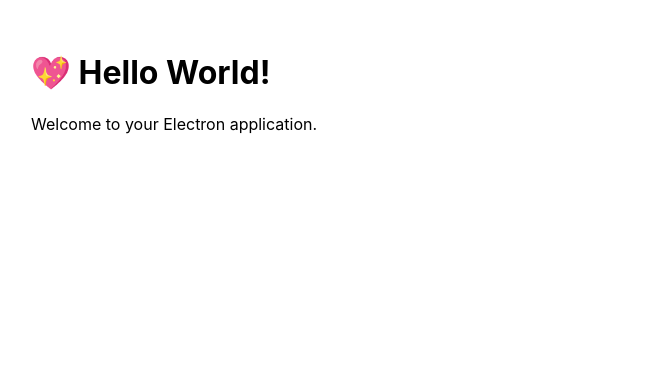
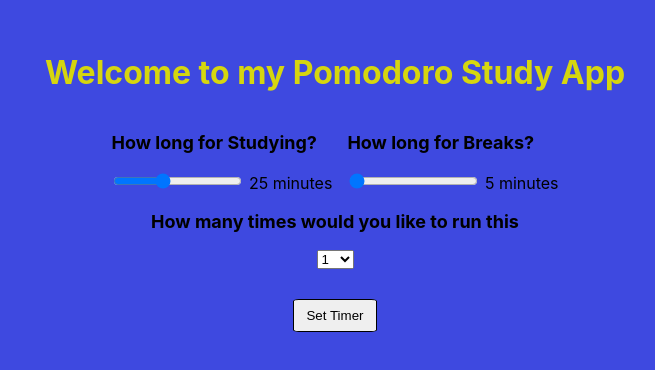
Before and after one commit to masongga/Pomodoro-App, an Electron app: page src/index.html in a window 800 px wide. Shown: the whole page, without its empty margins (65-720 px from the left). Drawn offline with Linux system fonts and the light colour scheme.

Commit message:
set up initial page layout

```diff
--- a/package.json
+++ b/package.json
@@ -15,6 +15,7 @@
   "author": "masongga <auckmason@gmail.com>",
   "license": "MIT",
   "dependencies": {
+    "@tailwindcss/vite": "^4.1.17",
     "electron-squirrel-startup": "^1.0.1"
   },
   "devDependencies": {
@@ -26,6 +27,7 @@
     "@electron-forge/plugin-auto-unpack-natives": "^7.10.2",
     "@electron-forge/plugin-fuses": "^7.10.2",
     "@electron/fuses": "^1.8.0",
+    "autoprefixer": "^10.4.21",
     "electron": "^39.1.1"
   },
   "repository": {
--- /dev/null
+++ b/scripts/app.js
@@ -0,0 +1,11 @@
+const setTimerBtn = document.getElementById("timerButton");
+const studyTime = document.getElementById("studyTime");
+const breakTime = document.getElementById("breakTime");
+
+let timer = 0;
+
+setTimerBtn.addEventListener("click", startTimer());
+
+function startTimer() {
+  return;
+}
--- a/src/index.css
+++ b/src/index.css
@@ -1,8 +1,18 @@
 body {
   font-family:
-    -apple-system, BlinkMacSystemFont, 'Segoe UI', Roboto, Helvetica, Arial,
+    -apple-system, BlinkMacSystemFont, "Segoe UI", Roboto, Helvetica, Arial,
     sans-serif;
   margin: auto;
   max-width: 38rem;
   padding: 2rem;
+  background-color: rgb(62, 73, 224);
 }
+
+.inputLabel {
+  font-size: large;
+  font-weight: bold;
+}
+
+.timerButton:hover {
+  cursor: pointer;
+}
--- a/src/index.html
+++ b/src/index.html
@@ -2,11 +2,84 @@
 <html>
   <head>
     <meta charset="UTF-8" />
-    <title>Hello World!</title>
+    <title>Pomodoro App</title>
+    <link rel="stylesheet" href="styles/tailwind.css" />
     <link rel="stylesheet" href="index.css" />
+    <link rel="stylesheet" href="../scripts/app.js" />
   </head>
   <body>
-    <h1>💖 Hello World!</h1>
-    <p>Welcome to your Electron application.</p>
+    <h1 style="text-align: center; color: rgb(214, 214, 14)">
+      Welcome to my Pomodoro Study App
+    </h1>
+
+    <div
+      style="
+        display: flex;
+        justify-content: center;
+        align-items: center;
+        gap: 15px;
+      "
+    >
+      <div>
+        <p class="inputLabel">How long for Studying?</p>
+        <input
+          type="range"
+          min="5"
+          max="60"
+          value="25"
+          oninput="document.getElementById('studyValue').textContent = this.value"
+        />
+        <span id="studyValue">25</span> <span>minutes</span>
+      </div>
+
+      <div>
+        <p class="inputLabel">How long for Breaks?</p>
+        <input
+          type="range"
+          min="5"
+          max="25"
+          value="5"
+          oninput="document.getElementById('breakValue').textContent = this.value"
+        />
+        <span id="breakValue">5</span> <span>minutes</span>
+      </div>
+    </div>
+
+    <div>
+      <p class="inputLabel" style="text-align: center">
+        How many times would you like to run this
+      </p>
+    </div>
+    <div style="display: flex; justify-content: center">
+      <select>
+        <option value="1">1</option>
+        <option value="2">2</option>
+        <option value="3">3</option>
+        <option value="4">4</option>
+        <option value="5">5</option>
+        <option value="6">6</option>
+        <option value="7">7</option>
+        <option value="8">8</option>
+        <option value="9">9</option>
+        <option value="10">10</option>
+      </select>
+    </div>
+
+    <div style="display: flex; justify-content: center; margin-top: 15px">
+      <button
+        id="timerButton"
+        class="timerButton"
+        style="
+          border: 1px solid;
+          border-radius: 7%;
+          margin: 15px;
+          padding: 8px;
+          padding-left: 12px;
+          padding-right: 12px;
+        "
+      >
+        Set Timer
+      </button>
+    </div>
   </body>
 </html>
```
Also changed, not shown: src/index.js (+10 -8 lines), 1 other file.
